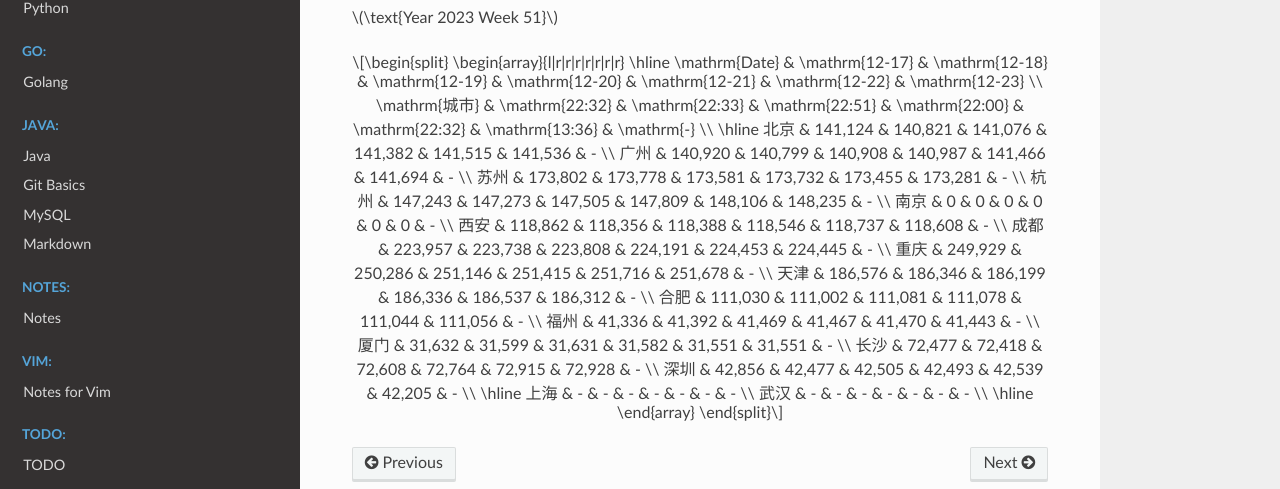
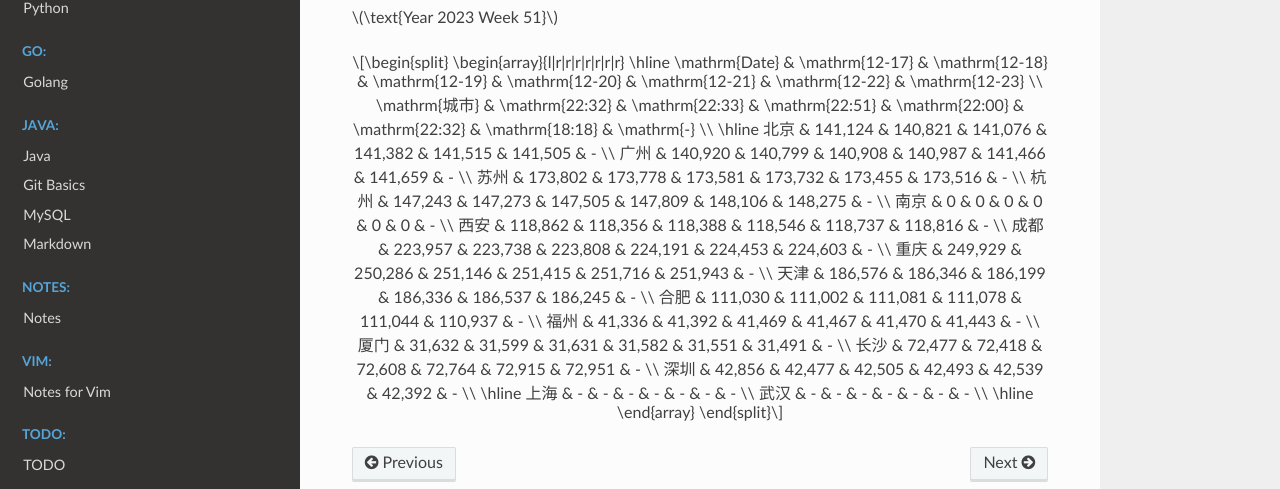
Before and after one commit to Pyrad/pyradnotes, a Sphinx documentation site: the page built from source/RealEstate/resalenumbers2023.md, in a window 1280 px wide and 900 px high, scrolled down 20758 px. Shown: the part 288-777 px from the top of the window. Built offline with Sphinx 7.4.7 and the Read the Docs theme 2.0.0, drawn with Linux system fonts in a browser that asks for light colours; a script that is not in the unit is left out.

Commit message:
Realestate Update resale numbers 2023-12-22 18:18

```diff
--- a/source/RealEstate/resalenumbers2023.md
+++ b/source/RealEstate/resalenumbers2023.md
@@ -1346,22 +1346,22 @@
 \begin{array}{l|r|r|r|r|r|r|r}
 \hline
 \mathrm{Date} & \mathrm{12-17} & \mathrm{12-18} & \mathrm{12-19} & \mathrm{12-20} & \mathrm{12-21} & \mathrm{12-22} & \mathrm{12-23} \\
-\mathrm{城市} & \mathrm{22:32} & \mathrm{22:33} & \mathrm{22:51} & \mathrm{22:00} & \mathrm{22:32} & \mathrm{13:36} & \mathrm{-} \\
+\mathrm{城市} & \mathrm{22:32} & \mathrm{22:33} & \mathrm{22:51} & \mathrm{22:00} & \mathrm{22:32} & \mathrm{18:18} & \mathrm{-} \\
 \hline
-北京 & 141,124 & 140,821 & 141,076 & 141,382 & 141,515 & 141,536 & - \\
-广州 & 140,920 & 140,799 & 140,908 & 140,987 & 141,466 & 141,694 & - \\
-苏州 & 173,802 & 173,778 & 173,581 & 173,732 & 173,455 & 173,281 & - \\
-杭州 & 147,243 & 147,273 & 147,505 & 147,809 & 148,106 & 148,235 & - \\
+北京 & 141,124 & 140,821 & 141,076 & 141,382 & 141,515 & 141,505 & - \\
+广州 & 140,920 & 140,799 & 140,908 & 140,987 & 141,466 & 141,659 & - \\
+苏州 & 173,802 & 173,778 & 173,581 & 173,732 & 173,455 & 173,516 & - \\
+杭州 & 147,243 & 147,273 & 147,505 & 147,809 & 148,106 & 148,275 & - \\
 南京 & 0 & 0 & 0 & 0 & 0 & 0 & - \\
-西安 & 118,862 & 118,356 & 118,388 & 118,546 & 118,737 & 118,608 & - \\
-成都 & 223,957 & 223,738 & 223,808 & 224,191 & 224,453 & 224,445 & - \\
-重庆 & 249,929 & 250,286 & 251,146 & 251,415 & 251,716 & 251,678 & - \\
-天津 & 186,576 & 186,346 & 186,199 & 186,336 & 186,537 & 186,312 & - \\
-合肥 & 111,030 & 111,002 & 111,081 & 111,078 & 111,044 & 111,056 & - \\
+西安 & 118,862 & 118,356 & 118,388 & 118,546 & 118,737 & 118,816 & - \\
+成都 & 223,957 & 223,738 & 223,808 & 224,191 & 224,453 & 224,603 & - \\
+重庆 & 249,929 & 250,286 & 251,146 & 251,415 & 251,716 & 251,943 & - \\
+天津 & 186,576 & 186,346 & 186,199 & 186,336 & 186,537 & 186,245 & - \\
+合肥 & 111,030 & 111,002 & 111,081 & 111,078 & 111,044 & 110,937 & - \\
 福州 & 41,336 & 41,392 & 41,469 & 41,467 & 41,470 & 41,443 & - \\
-厦门 & 31,632 & 31,599 & 31,631 & 31,582 & 31,551 & 31,551 & - \\
-长沙 & 72,477 & 72,418 & 72,608 & 72,764 & 72,915 & 72,928 & - \\
-深圳 & 42,856 & 42,477 & 42,505 & 42,493 & 42,539 & 42,205 & - \\
+厦门 & 31,632 & 31,599 & 31,631 & 31,582 & 31,551 & 31,491 & - \\
+长沙 & 72,477 & 72,418 & 72,608 & 72,764 & 72,915 & 72,951 & - \\
+深圳 & 42,856 & 42,477 & 42,505 & 42,493 & 42,539 & 42,392 & - \\
 \hline
 上海 & - & - & - & - & - & - & - \\
 武汉 & - & - & - & - & - & - & - \\
```
Also changed, not shown: 1 other file.
